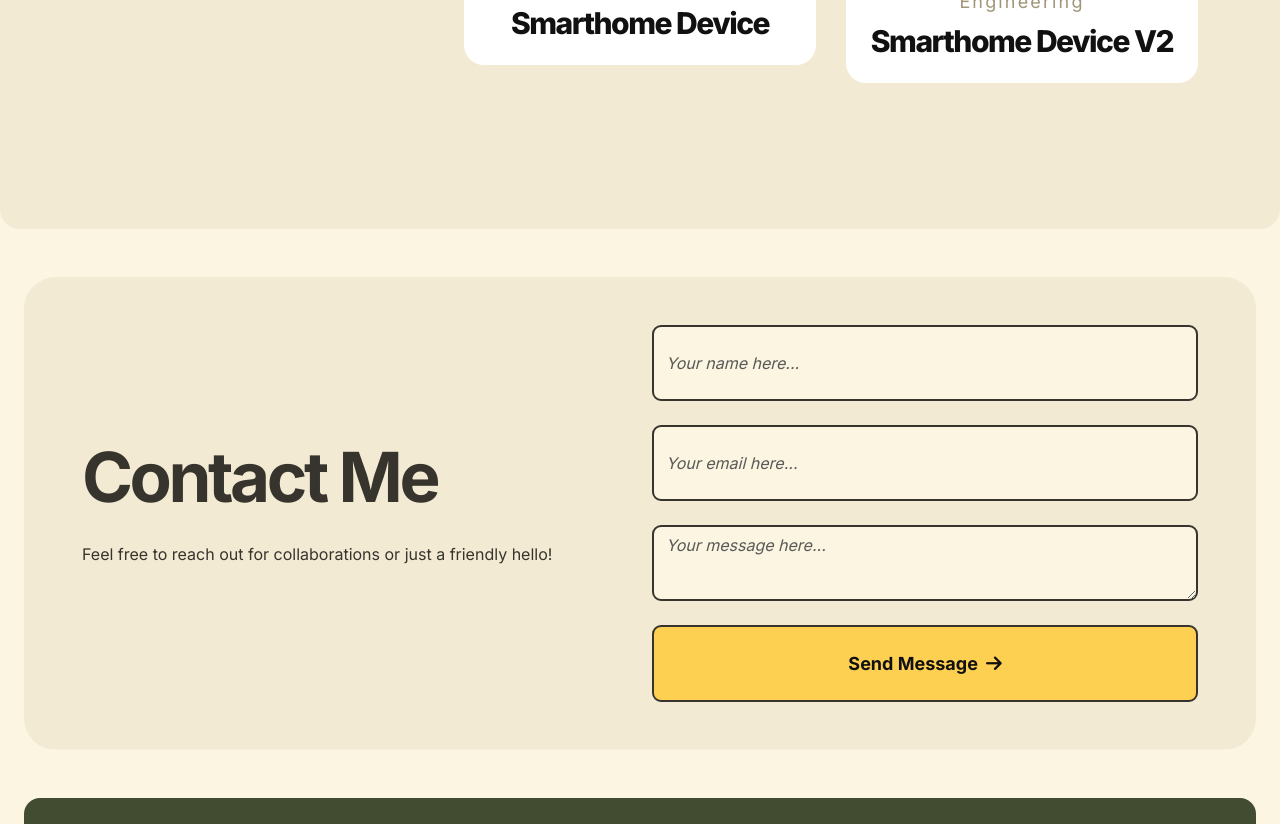
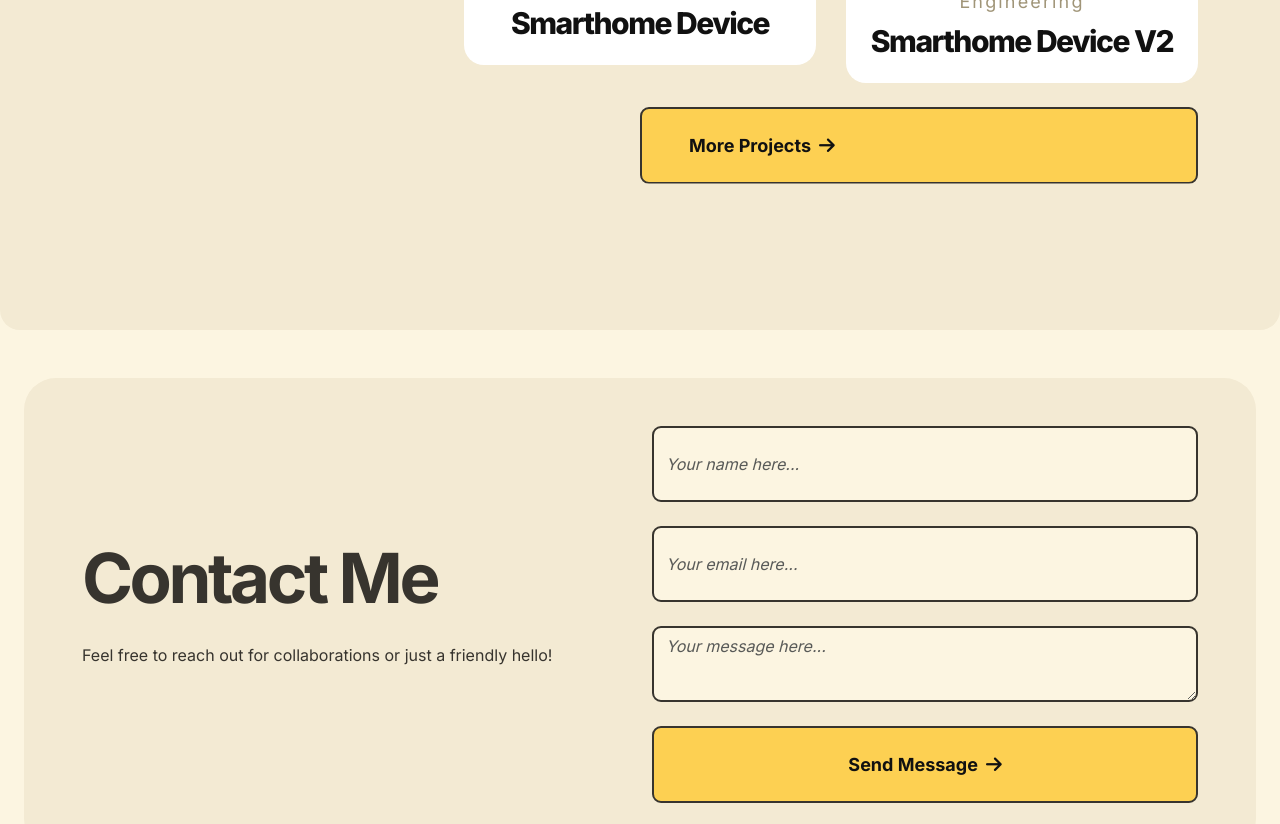
Before and after one commit to Flosse02/Website-Resume, a plain HTML site: page index.html in a window 1280 px wide. Shown: the part 2500-3324 px from the top of the page. Drawn offline with nearby package versions, Linux system fonts and the light colour scheme.

Commit message:
Added More Pojects button to main menu

```diff
--- a/index.html
+++ b/index.html
@@ -243,14 +243,22 @@
       <div class="swiper worksSwiper mb-5"
           data-aos="fade-up"
           data-aos-delay="200">
-
-        <!-- 👇 JS will populate this -->
         <div class="swiper-wrapper" id="projectsSwiper"></div>
 
         <!-- Controls -->
         <div class="swiper-pagination"></div>
         <div class="swiper-button-next"></div>
         <div class="swiper-button-prev"></div>
+
+
+      <div class="col-md-6 offset-md-6 pt-4" data-aos="clip-top" data-aos-delay="1000">
+        <a class="btn btn-custom d-flex align-items-center gap-2" href="pages/projects.html">
+          <span>More Projects</span>
+          <i class="fas fa-arrow-right"></i>
+        </a>
+      </div>
+
+
       </div>
     </div>
   </section>
```
